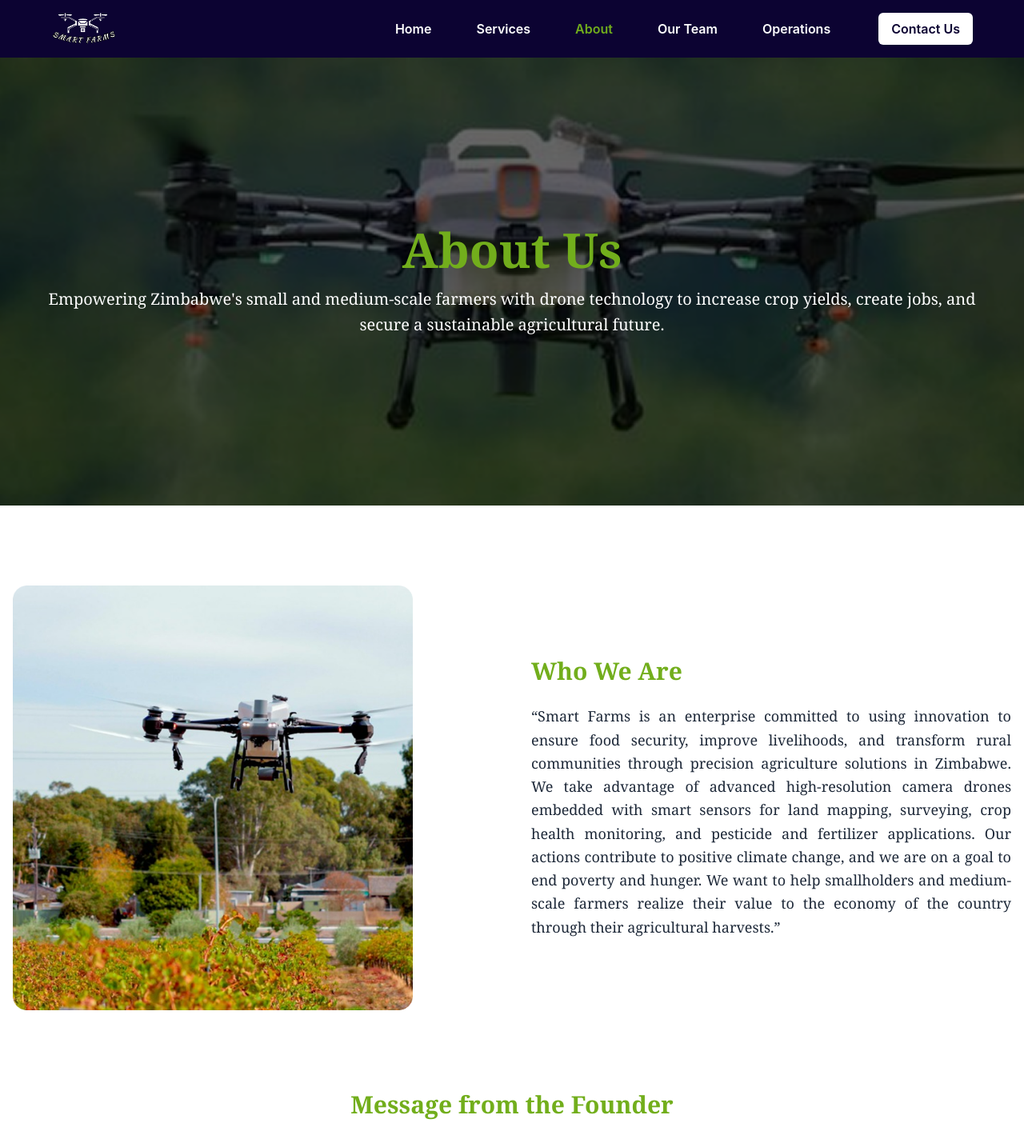
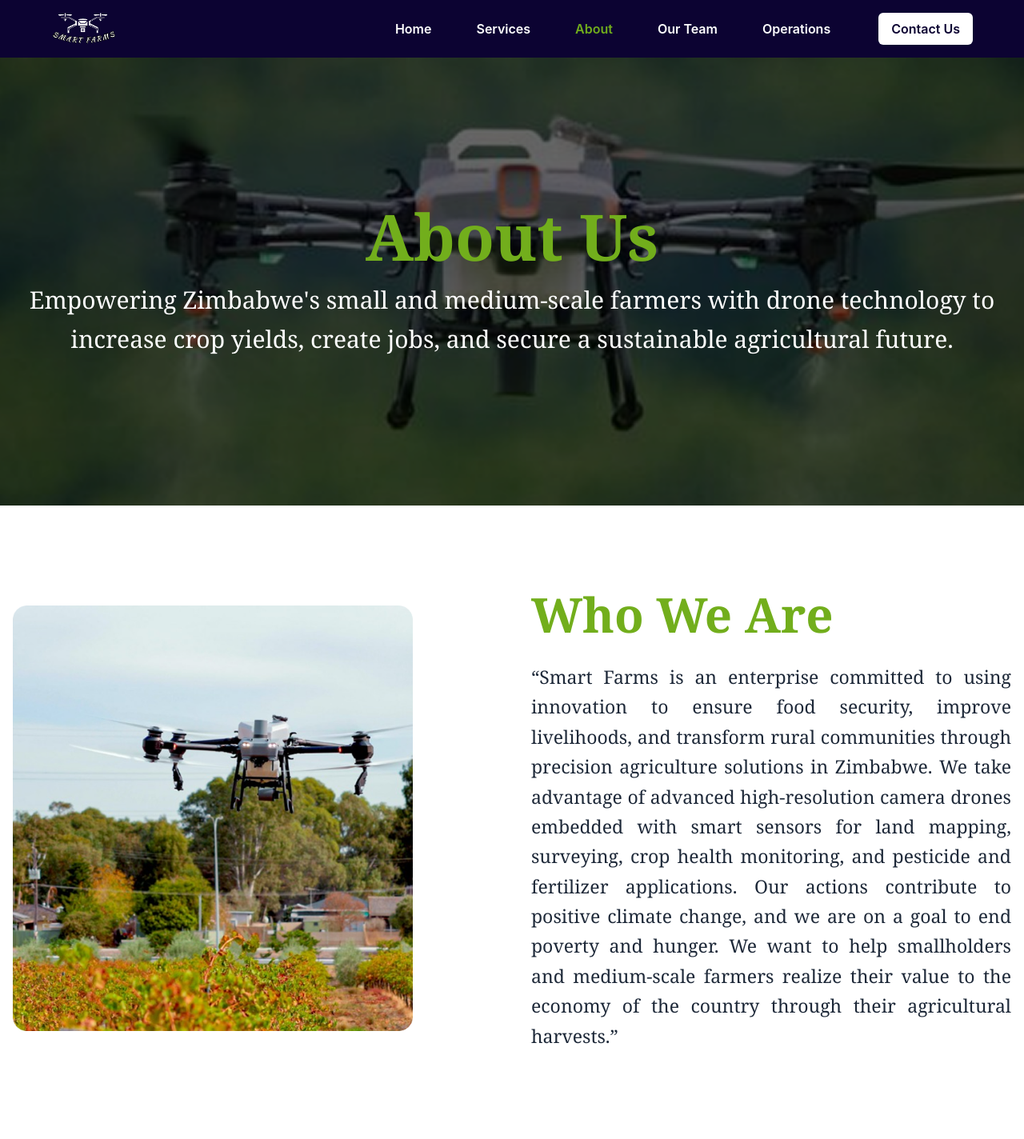
Before and after one commit to HudsonWayne/Smart-Farms, a Next.js app: page /about in a window 1280 px wide. Shown: the top 1424 px of the page at 80% size. Built offline with nearby package versions, Linux system fonts and the light colour scheme; a web font is replaced by a local one.

Commit message:
initial commit

```diff
--- a/src/pages/about.tsx
+++ b/src/pages/about.tsx
@@ -63,13 +63,14 @@ export default function AboutPage() {
           <h1
             className="text-4xl md:text-6xl font-bold mb-4"
             style={{
+              fontSize:"80px",
               fontFamily: "Georgia, serif",
               color: "#72AE1C",
             }}
           >
             About Us
-          </h1>
-          <p className="text-white text-lg md:text-xl leading-relaxed font-[Georgia]">
+          </h1 >
+          <p style={{fontSize:"30px"}} className="text-white text-lg md:text-xl leading-relaxed font-[Georgia]">
             Empowering Zimbabwe&apos;s small and medium-scale farmers with drone
             technology to increase crop yields, create jobs, and secure a
             sustainable agricultural future.
@@ -90,13 +91,14 @@ export default function AboutPage() {
         <div className="max-w-prose">
           <h2
             className="text-3xl font-bold mb-6"
-            style={{ fontFamily: "Georgia, serif", color: "#72AE1C" }}
+            style={{ fontFamily: "Georgia, serif", color: "#72AE1C", fontSize:"60px"}}
+
           >
             Who We Are
           </h2>
           <p
             className="text-gray-800 text-lg leading-relaxed text-justify"
-            style={{ fontFamily: "Georgia, serif" }}
+            style={{ fontFamily: "Georgia, serif", fontSize:"23px" }}
           >
             “Smart Farms is an enterprise committed to using innovation to
             ensure food security, improve livelihoods, and transform rural
@@ -116,7 +118,7 @@ export default function AboutPage() {
       <div className="text-center my-12 mt-[100px]">
         <h2
           className="text-3xl font-bold"
-          style={{ fontFamily: "Georgia, serif", color: "#72AE1C" }}
+          style={{ fontFamily: "Georgia, serif", color: "#72AE1C", fontSize:"60px" }}
         >
           Message from the Founder
         </h2>
```
